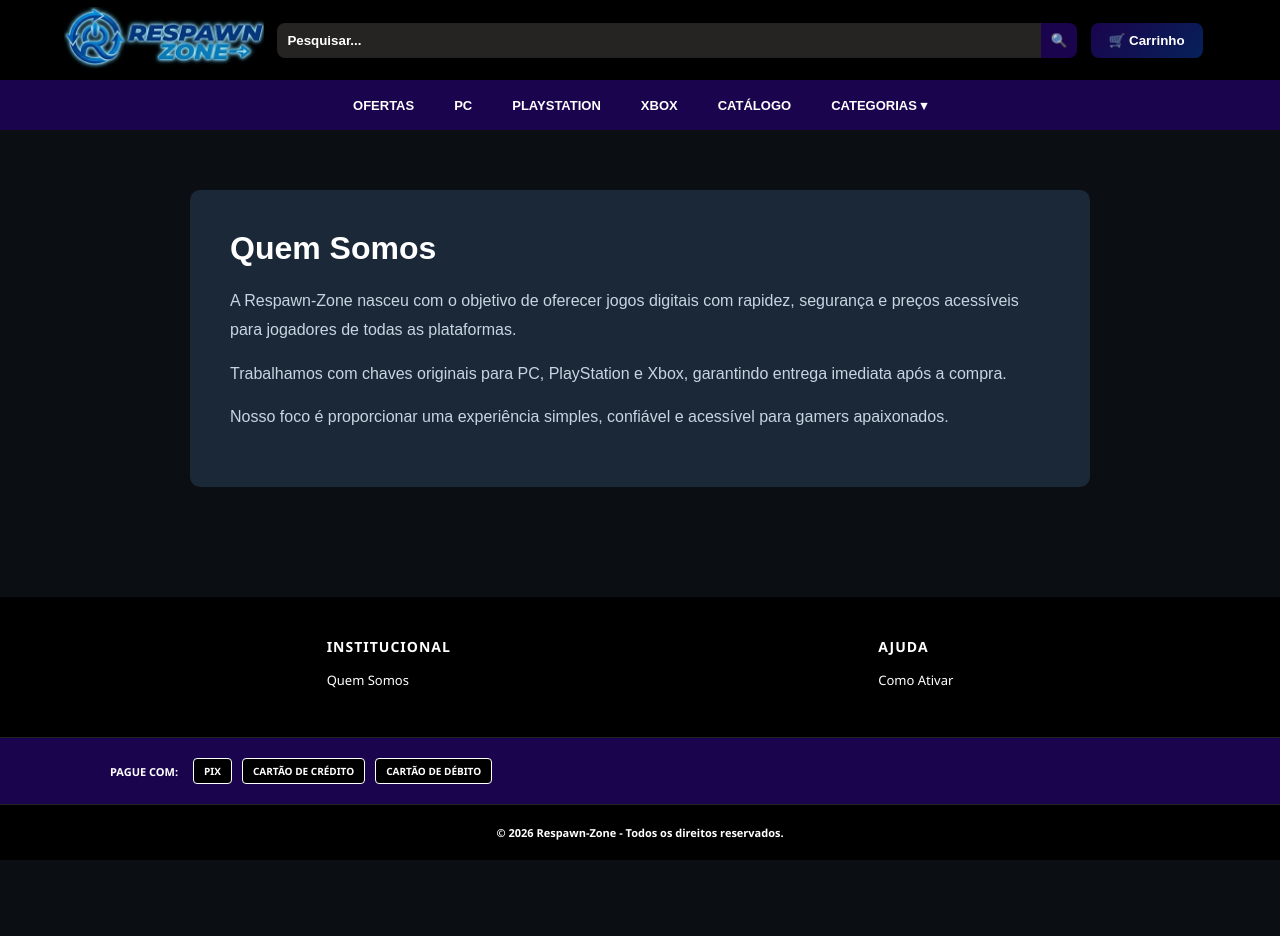
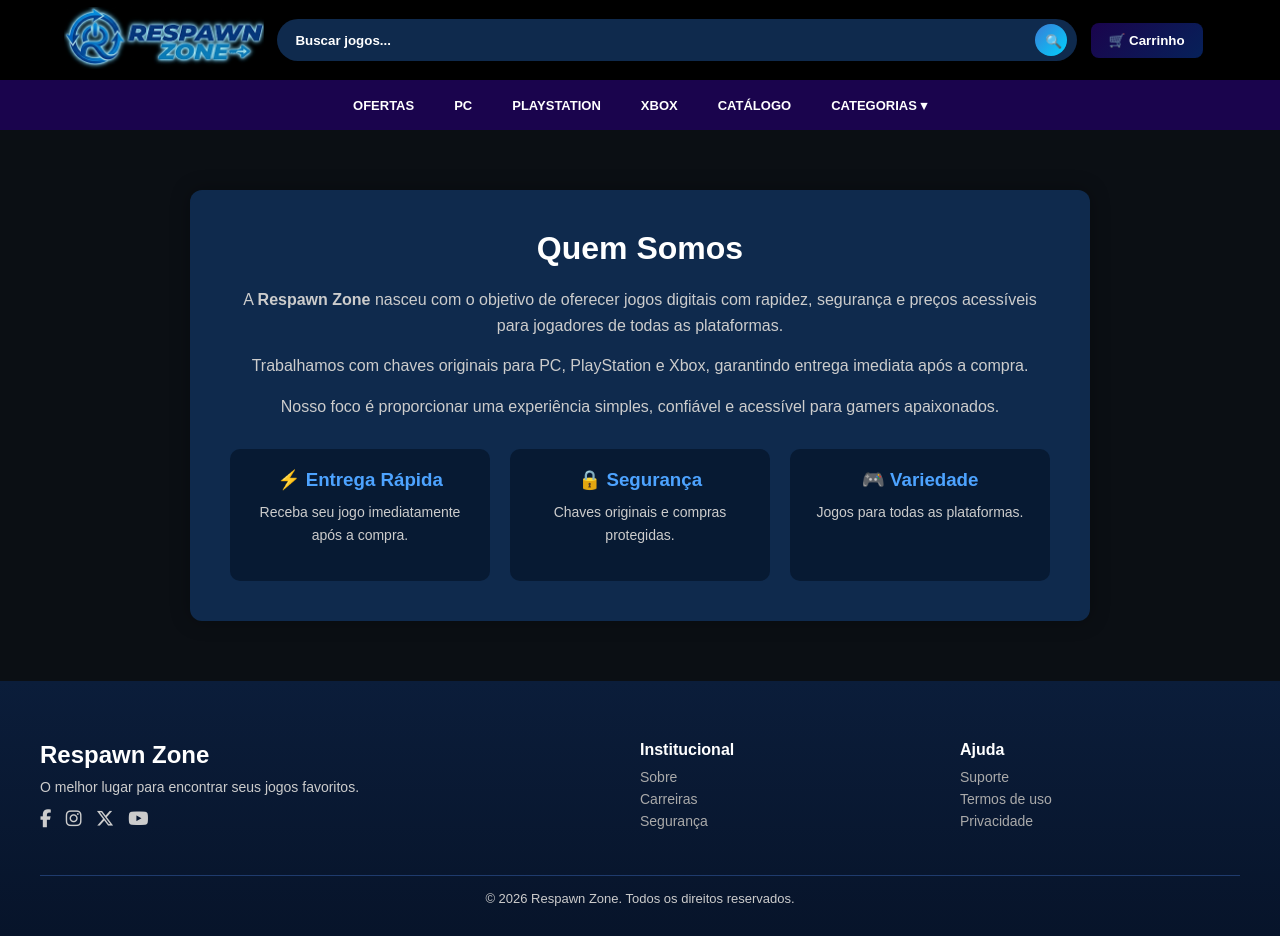
Before and after one commit to BrunnoAlves0011/Respawn-Zone, a FastAPI app: page /quem-somos in a window 1280 px wide. Before the commit the page ends 860 px from the top, so only its background shows below. Run offline with FastAPI, Linux system fonts and the light colour scheme; parts of the project's set-up code (start-up, migrations or seed data) failed here and were passed over.

Commit message:
Atualização do layout e melhorias no site

```diff
--- a/main.py
+++ b/main.py
@@ -272,3 +272,14 @@ def finalizar(request: Request, db: Session = Depends(get_db)):
 
 if __name__ == "__main__":
     uvicorn.run("main:app", reload=True)
+
+from fastapi.responses import HTMLResponse
+from fastapi import Request
+
+@app.get("/quemsomos", response_class=HTMLResponse)
+def quem_somos(request: Request):
+    return templates.TemplateResponse("quemsomos.html", {"request": request})
+
+from fastapi.staticfiles import StaticFiles
+
+app.mount("/static", StaticFiles(directory="static"), name="static")
--- a/static/css/home.css
+++ b/static/css/home.css
@@ -1005,3 +1005,158 @@ a {
 .logged-user:hover {
     color: #66c0f4;
 }
+
+
+.footer {
+    background: linear-gradient(180deg, #0b1d3a, #07142a);
+    color: #ccc;
+    padding: 60px 20px 30px;
+}
+
+.footer-container {
+    max-width: 1200px;
+    margin: auto;
+}
+
+.footer-grid {
+    display: grid;
+    grid-template-columns: 2fr 1fr 1fr;
+    gap: 40px;
+    align-items: flex-start;
+}
+
+.footer-brand h2 {
+    color: #fff;
+    margin-bottom: 10px;
+}
+
+.footer-brand p {
+    font-size: 14px;
+    margin-bottom: 15px;
+}
+
+.footer-icons i {
+    margin-right: 10px;
+    font-size: 18px;
+    cursor: pointer;
+    transition: 0.3s;
+}
+
+.footer-icons i:hover {
+    color: #4da3ff;
+    transform: scale(1.2);
+}
+
+.footer-column h4 {
+    color: #fff;
+    margin-bottom: 10px;
+}
+
+.footer-column a {
+    display: block;
+    text-decoration: none;
+    color: #aaa;
+    margin-bottom: 6px;
+    font-size: 14px;
+    transition: 0.3s;
+}
+
+.footer-column a:hover {
+    color: #fff;
+    transform: translateX(5px);
+}
+
+.footer-bottom {
+    border-top: 1px solid #1f3b6d;
+    margin-top: 40px;
+    padding-top: 15px;
+    text-align: center;
+    font-size: 13px;
+}
+
+.pagina-info {
+    display: flex;
+    justify-content: center;
+    padding: 60px 20px;
+}
+
+.info-box {
+    max-width: 900px;
+    background: #0f2a4d;
+    padding: 40px;
+    border-radius: 12px;
+    box-shadow: 0 0 20px rgba(0,0,0,0.3);
+}
+
+.info-box h1 {
+    color: #fff;
+    margin-bottom: 20px;
+    text-align: center;
+}
+
+.info-box p {
+    color: #ccc;
+    line-height: 1.6;
+    margin-bottom: 15px;
+    text-align: center;
+}
+
+.info-destaque {
+    display: flex;
+    justify-content: space-between;
+    margin-top: 30px;
+    gap: 20px;
+}
+
+.info-destaque .item {
+    background: #071a33;
+    padding: 20px;
+    border-radius: 10px;
+    text-align: center;
+    flex: 1;
+    transition: 0.3s;
+}
+
+.info-destaque .item:hover {
+    transform: translateY(-5px);
+    background: #0d2a55;
+}
+
+.info-destaque h3 {
+    color: #4da3ff;
+    margin-bottom: 10px;
+}
+
+.info-destaque p {
+    font-size: 14px;
+}
+
+header .search-box {
+    display: flex !important;
+    align-items: center !important;
+    background: #0f2a4d !important;
+    border-radius: 25px !important;
+    padding: 5px 10px !important;
+    width: 280px !important;
+}
+
+/* INPUT */
+header .search-box input {
+    flex: 1 !important;
+    border: none !important;
+    background: transparent !important;
+    outline: none !important;
+    color: #fff !important;
+    padding: 8px !important;
+}
+
+/* BOTÃO */
+header .search-box button {
+    background: linear-gradient(135deg, #3a7bd5, #00d2ff) !important;
+    border: none !important;
+    border-radius: 50% !important;
+    width: 32px !important;
+    height: 32px !important;
+    color: white !important;
+    cursor: pointer !important;
+}
--- a/static/home/footer.html
+++ b/static/home/footer.html
@@ -1,27 +1,40 @@
-<footer class="footer-keys">
-    <div class="footer-top">
-        <div class="footer-box">
-            <h4>INSTITUCIONAL</h4>
-            <a onclick="window.location.replace('/quem-somos')">Quem Somos</a>
+<link rel="stylesheet" href="https://cdnjs.cloudflare.com/ajax/libs/font-awesome/6.5.0/css/all.min.css">
+<footer class="footer">
+    <div class="footer-container">
+
+        <div class="footer-grid">
+
+            <div class="footer-brand">
+                <h2>Respawn Zone</h2>
+                <p>O melhor lugar para encontrar seus jogos favoritos.</p>
+
+                <div class="footer-icons">
+                    <i class="fab fa-facebook-f"></i>
+                    <i class="fab fa-instagram"></i>
+                    <i class="fab fa-x-twitter"></i>
+                    <i class="fab fa-youtube"></i>
+                </div>
+            </div>
+
+            <div class="footer-column">
+                <h4>Institucional</h4>
+              <a href="/quemsomos">Sobre</a>
+                <a href="#">Carreiras</a>
+                <a href="#">Segurança</a>
+            </div>
+
+            <div class="footer-column">
+                <h4>Ajuda</h4>
+                <a href="#">Suporte</a>
+                <a href="#">Termos de uso</a>
+                <a href="#">Privacidade</a>
+            </div>
+
         </div>
-        <div class="footer-box">
-            <h4>AJUDA</h4>
-            <a onclick="window.location.replace('/como-ativar')">Como Ativar</a>
+
+        <div class="footer-bottom">
+            <p>© 2026 Respawn Zone. Todos os direitos reservados.</p>
         </div>
-    </div>
-    </div>
-    <div class="footer-badges">
-        <div class="badge-container">
-            <div class="payment-icons">
-                <p>PAGUE COM:</p>
-                <div class="mini-card">PIX</div>
-                <div class="mini-card">CARTÃO DE CRÉDITO</div>
-                <div class="mini-card">CARTÃO DE DÉBITO</div>
-            </div>
-        </div>
-    </div>
-    </div>
-    <div class="footer-copy">
-        <p>© 2026 Respawn-Zone - Todos os direitos reservados.</p>
+
     </div>
 </footer>
--- a/static/home/header.html
+++ b/static/home/header.html
@@ -5,10 +5,14 @@
         </a>
     </div>
     <div class="search-box">
-        <input id="placeholder" type="text" placeholder="Pesquisar..."
-            onclick="if(!window.location.pathname.includes('home')) window.location.replace('/home')">
-        <button onclick="if(!window.location.pathname.includes('home')) window.location.replace('/home')">🔍</button>
-    </div>
+    <input id="placeholder" type="text" placeholder="Buscar jogos..."
+        onclick="if(!window.location.pathname.includes('home')) window.location.replace('/home')">
+
+    <button class="search-btn"
+        onclick="if(!window.location.pathname.includes('home')) window.location.replace('/home')">
+        🔍
+    </button>
+</div>
     <div class="cart-container">
         <button id="btnCarrinho" onclick="toggleCarrinho()">
             🛒 Carrinho
--- a/templates/quemsomos.html
+++ b/templates/quemsomos.html
@@ -11,20 +11,43 @@
     <div id="container-topo"></div>
    <main class="pagina-info">
     <div class="info-box">
+
         <h1>Quem Somos</h1>
+
         <p>
-                A Respawn-Zone nasceu com o objetivo de oferecer jogos digitais com rapidez,
+            A <strong>Respawn Zone</strong> nasceu com o objetivo de oferecer jogos digitais com rapidez,
             segurança e preços acessíveis para jogadores de todas as plataformas.
         </p>
+
         <p>
             Trabalhamos com chaves originais para PC, PlayStation e Xbox,
             garantindo entrega imediata após a compra.
         </p>
+
         <p>
             Nosso foco é proporcionar uma experiência simples, confiável e acessível
             para gamers apaixonados.
         </p>
+
+        <div class="info-destaque">
+            <div class="item">
+                <h3>⚡ Entrega Rápida</h3>
+                <p>Receba seu jogo imediatamente após a compra.</p>
             </div>
+
+            <div class="item">
+                <h3>🔒 Segurança</h3>
+                <p>Chaves originais e compras protegidas.</p>
+            </div>
+
+            <div class="item">
+                <h3>🎮 Variedade</h3>
+                <p>Jogos para todas as plataformas.</p>
+            </div>
+        </div>
+
+    </div>
+</main>
     </main>
     <div id="container-footer"></div>
     <script>
```
Also changed, not shown: static/css/signin.css (line endings or trailing spaces). Lines whose indentation alone changed are shown as unchanged.
